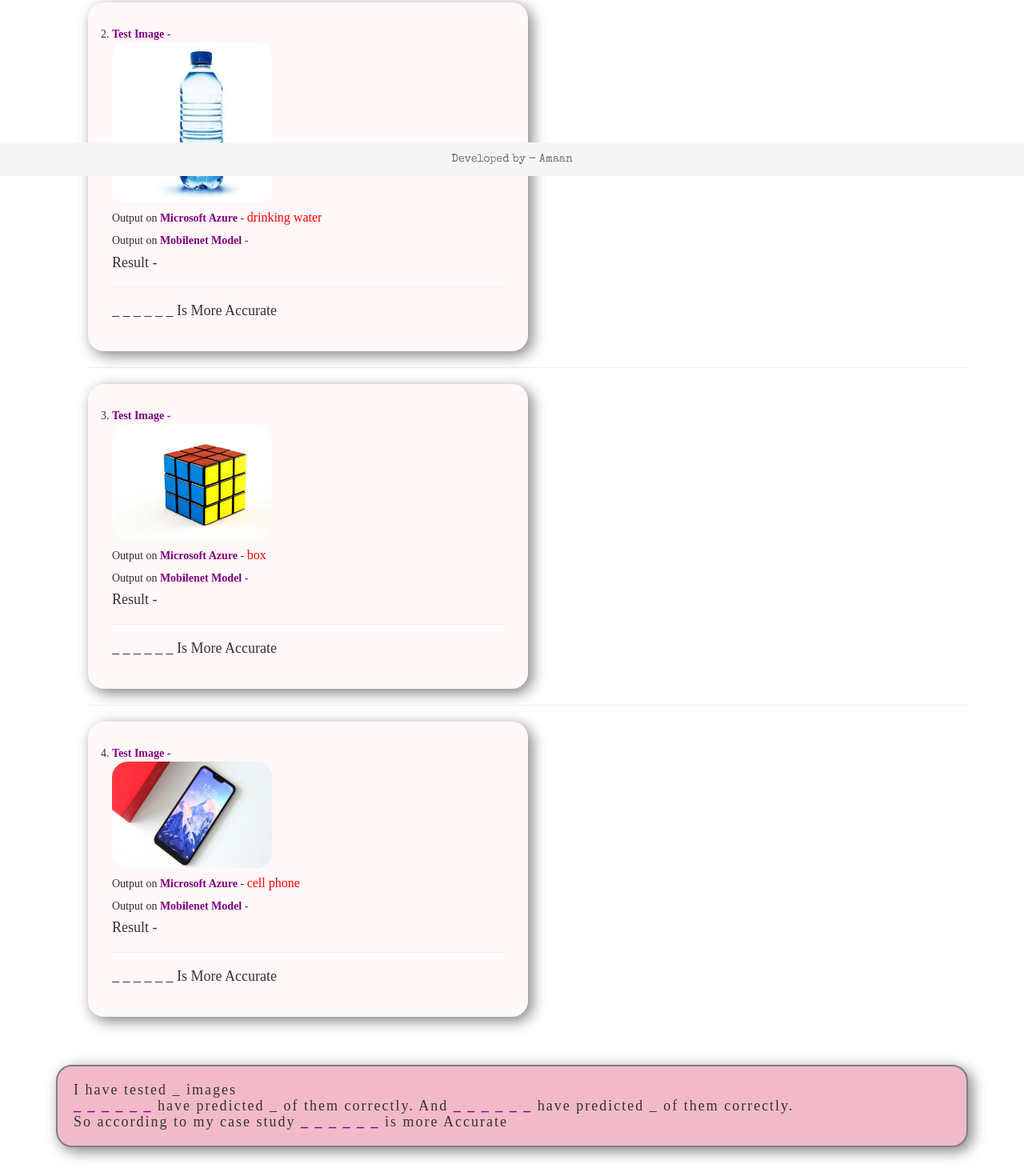
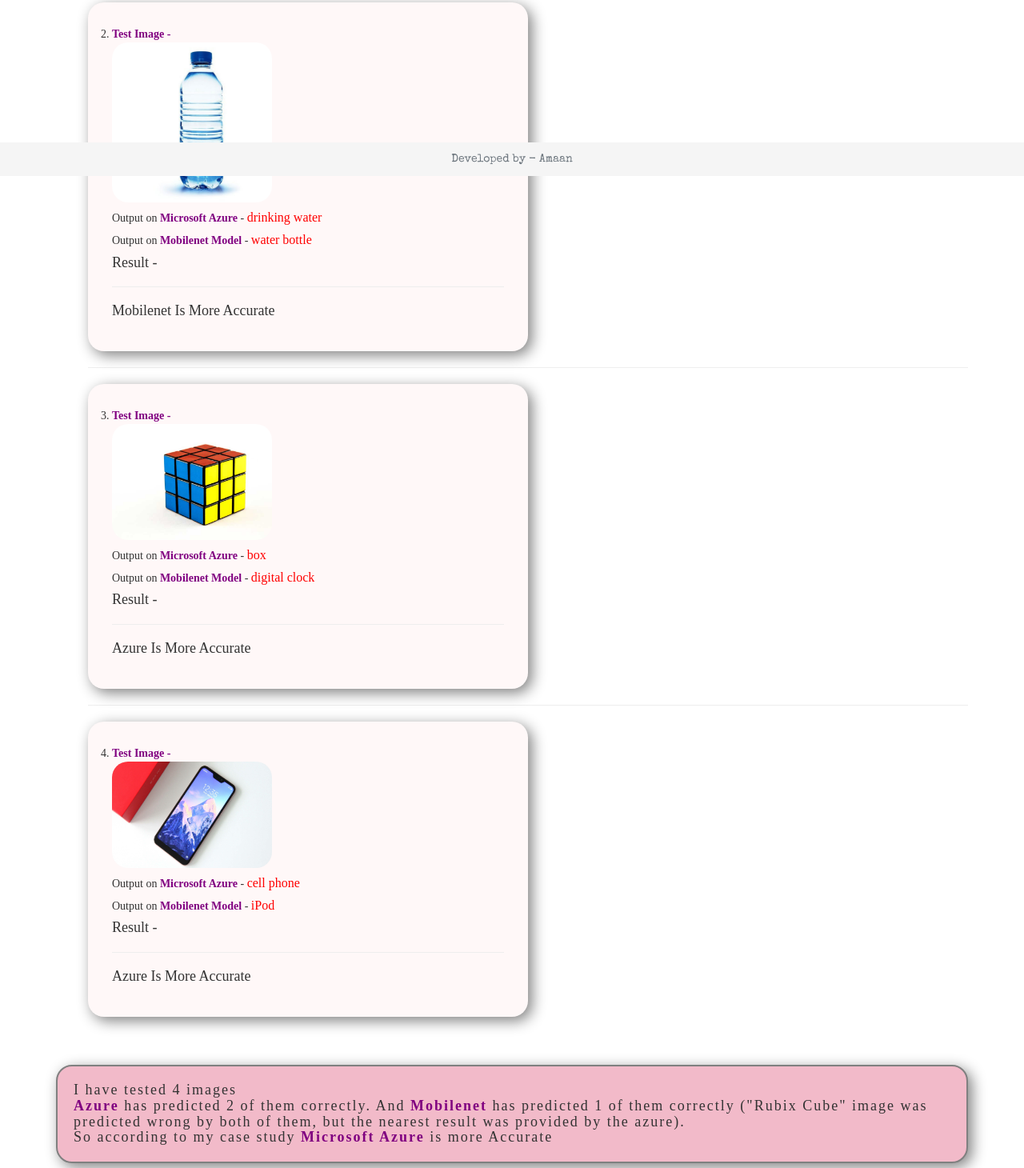
Before and after one commit to Amaan-1/CASE-STUDY, a plain HTML site: page index.html in a window 1280 px wide. Shown: the part 580-2040 px from the top of the page at 80% size. Drawn offline with nearby package versions, Linux system fonts and the light colour scheme; a web font is replaced by a local one.

Commit message:
Update index.html

```diff
--- a/index.html
+++ b/index.html
@@ -26,13 +26,13 @@
                     <span>book</span>
                 </h5>
                 <h5>Output on <b>Mobilenet Model</b> -
-                    <span></span>
+                    <span>binder</span>
                 </h5>
 
                 <div class="mini_result">
                     <h4>Result - </h4>
                     <hr>
-                    <h4>_ _ _ _ _ _ Is More Accurate</h4>
+                    <h4>Azure Is More Accurate</h4>
                 </div>
 
             </div>
@@ -46,13 +46,13 @@
                     <span>drinking water</span>
                 </h5>
                 <h5>Output on <b>Mobilenet Model</b> -
-                    <span></span>
+                    <span>water bottle</span>
                 </h5>
 
                 <div class="mini_result">
                     <h4>Result - </h4>
                     <hr>
-                    <h4>_ _ _ _ _ _ Is More Accurate</h4>
+                    <h4>Mobilenet Is More Accurate</h4>
                 </div>
 
             </div>
@@ -67,13 +67,13 @@
                     <span>box</span>
                 </h5>
                 <h5>Output on <b>Mobilenet Model</b> -
-                    <span></span>
+                    <span>digital clock</span>
                 </h5>
 
                 <div class="mini_result">
                     <h4>Result - </h4>
                     <hr>
-                    <h4>_ _ _ _ _ _ Is More Accurate</h4>
+                    <h4>Azure Is More Accurate</h4>
                 </div>
 
             </div>
@@ -87,13 +87,13 @@
                     <span>cell phone</span>
                 </h5>
                 <h5>Output on <b>Mobilenet Model</b> -
-                    <span></span>
+                    <span>iPod</span>
                 </h5>
 
                 <div class="mini_result">
                     <h4>Result - </h4>
                     <hr>
-                    <h4>_ _ _ _ _ _ Is More Accurate</h4>
+                    <h4>Azure Is More Accurate</h4>
                 </div>
 
             </div>
@@ -101,8 +101,8 @@
         </ol>
         <br><br>
         <h4 style="box-shadow: 5px 5px 18px grey;letter-spacing: 2px;background: #F2BAC9;border-radius: 20px;padding: 20px;border:2px solid grey">
-            I have tested _ images<br>
-            <b>_ _ _ _ _ _</b> have predicted _ of them correctly. And <b>_ _ _ _ _ _</b> have predicted _ of them correctly. <br> So according to my case study <b>_ _ _ _ _ _</b> is more Accurate</h4>
+            I have tested 4 images<br>
+            <b>Azure</b> has predicted 2 of them correctly. And <b>Mobilenet</b> has predicted 1 of them correctly ("Rubix Cube" image was predicted wrong by both of them, but the nearest result was provided by the azure). <br> So according to my case study <b>Microsoft Azure</b> is more Accurate</h4>
     </div>
     <br><br>
 
```
